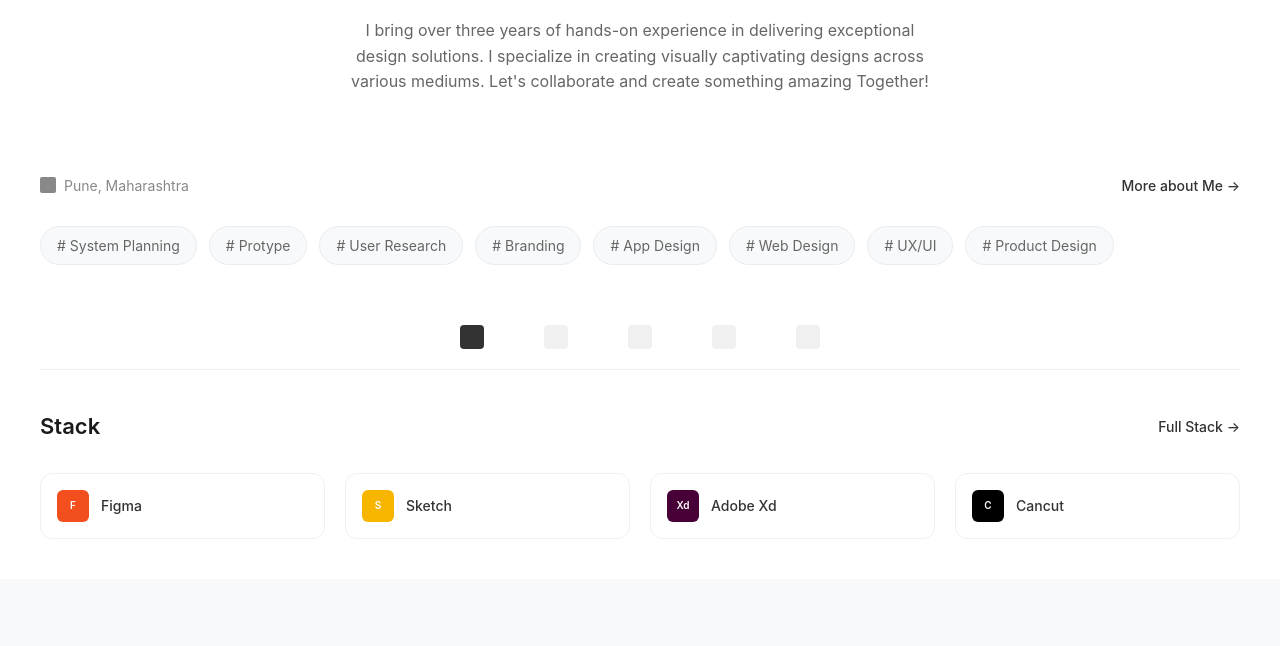
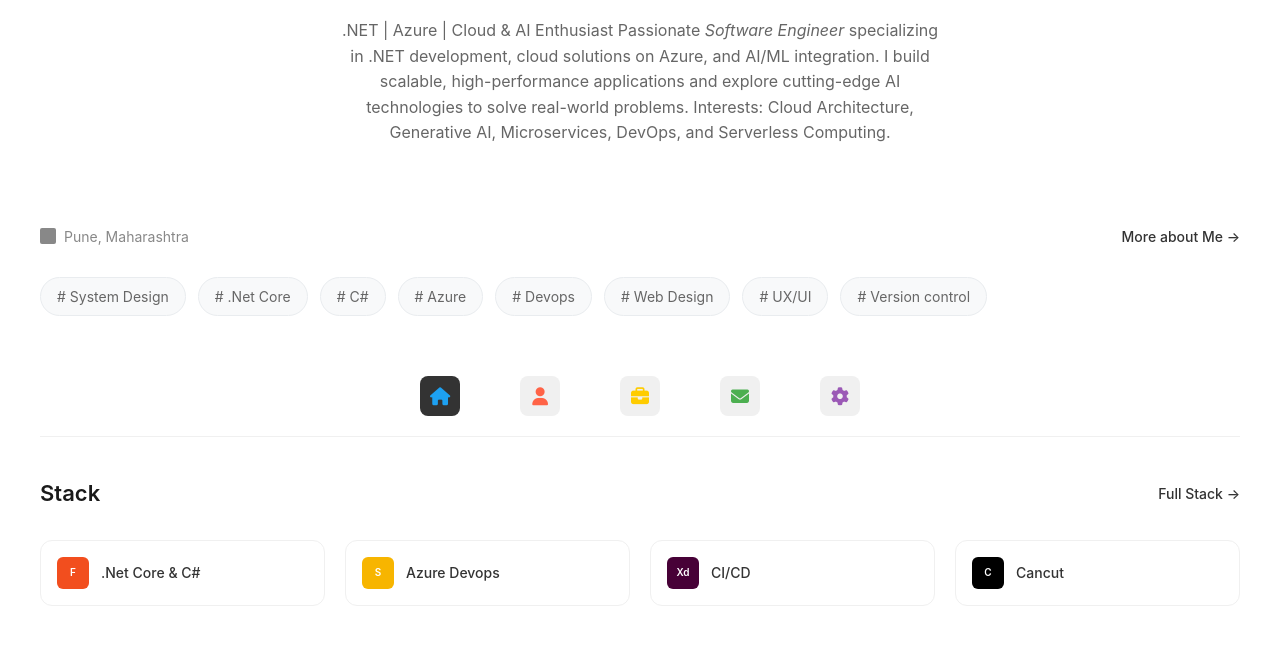
Before and after one commit to apoorvbelsare/portfolio, a plain HTML site: page index.html in a window 1280 px wide. Shown: the part 466-1112 px from the top of the page. Before the commit the page ends 1045 px from the top, so only its background shows below. Drawn offline with Linux system fonts and the light colour scheme.

Commit message:
initial commit

```diff
--- a/index.html
+++ b/index.html
@@ -4,6 +4,16 @@
     <meta charset="UTF-8" />
     <meta name="viewport" content="width=device-width, initial-scale=1.0" />
     <title>Apoorv Belsare</title>
+    <link
+      rel="shortcut icon"
+      href="./ChatGPT Image Sep 22, 2025, 10_10_08 PM.png"
+      type="image/x-icon"
+    />
+    <link
+      rel="stylesheet"
+      href="https://cdnjs.cloudflare.com/ajax/libs/font-awesome/6.4.0/css/all.min.css"
+    />
+
     <style>
       * {
         margin: 0;
@@ -20,6 +30,7 @@
       }
 
       .container {
+        max-width: 100%;
         margin: 0 auto;
         background: white;
         min-height: 100vh;
@@ -293,6 +304,37 @@
           font-size: 24px;
         }
       }
+
+      .nav-item {
+        width: 40px;
+        height: 40px;
+        background: #f0f0f0;
+        border-radius: 8px;
+        display: flex;
+        align-items: center;
+        justify-content: center;
+        cursor: pointer;
+        transition: all 0.2s ease;
+        font-size: 18px; /* icon size */
+      }
+
+      .nav-item:hover {
+        transform: scale(1.1);
+      }
+      .nav-icon {
+        width: 36px;
+        height: 36px;
+        display: flex;
+        align-items: center;
+        justify-content: center;
+        cursor: pointer;
+        font-size: 18px;
+        transition: transform 0.2s ease;
+      }
+
+      .nav-icon:hover {
+        transform: scale(1.2);
+      }
     </style>
   </head>
   <body>
@@ -303,11 +345,19 @@
           <div class="status-dot"></div>
           Available for work
         </div>
-
         <div class="top-nav">
-          <div class="nav-icon"></div>
-          <div class="nav-icon"></div>
-          <div class="nav-icon"></div>
+          <div class="nav-icon" style="color: #0077b5">
+            <!-- LinkedIn Blue -->
+            <i class="fab fa-linkedin"></i>
+          </div>
+          <div class="nav-icon" style="color: #333">
+            <!-- GitHub Black -->
+            <i class="fab fa-github"></i>
+          </div>
+          <div class="nav-icon" style="color: #1da1f2">
+            <!-- Twitter Blue -->
+            <i class="fab fa-twitter"></i>
+          </div>
         </div>
 
         <!-- Profile Section -->
@@ -316,10 +366,13 @@
           <h1 class="main-title">Hey! I'm Apoorv Belsare.</h1>
           <h2 class="subtitle">Full Stack Cloud Developer</h2>
           <p class="description">
-            I bring over three years of hands-on experience in delivering
-            exceptional design solutions. I specialize in creating visually
-            captivating designs across various mediums. Let's collaborate and
-            create something amazing Together!
+            .NET | Azure | Cloud & AI Enthusiast Passionate
+            <i>Software Engineer</i>
+            specializing in .NET development, cloud solutions on Azure, and
+            AI/ML integration. I build scalable, high-performance applications
+            and explore cutting-edge AI technologies to solve real-world
+            problems. Interests: Cloud Architecture, Generative AI,
+            Microservices, DevOps, and Serverless Computing.
           </p>
         </div>
       </div>
@@ -334,26 +387,36 @@
       </div>
 
       <!-- Skills Section -->
-      <div class="skills-section">
-        <div class="skills-grid">
-          <span class="skill-tag"># System Planning</span>
-          <span class="skill-tag"># Protype</span>
-          <span class="skill-tag"># User Research</span>
-          <span class="skill-tag"># Branding</span>
-          <span class="skill-tag"># App Design</span>
+      <div class="skills-section d-flex">
+        <div class="skills-grid align-items-center">
+          <span class="skill-tag"># System Design</span>
+          <span class="skill-tag"># .Net Core</span>
+          <span class="skill-tag"># C#</span>
+          <span class="skill-tag"># Azure</span>
+          <span class="skill-tag"># Devops</span>
           <span class="skill-tag"># Web Design</span>
           <span class="skill-tag"># UX/UI</span>
-          <span class="skill-tag"># Product Design</span>
+          <span class="skill-tag"># Version control</span>
         </div>
       </div>
 
       <!-- Navigation Bar -->
       <div class="nav-bar">
-        <div class="nav-item active"></div>
-        <div class="nav-item"></div>
-        <div class="nav-item"></div>
-        <div class="nav-item"></div>
-        <div class="nav-item"></div>
+        <div class="nav-item active" style="color: #1da1f2">
+          <i class="fas fa-home" aria-hidden="true"></i>
+        </div>
+        <div class="nav-item" style="color: #ff6347">
+          <i class="fas fa-user" aria-hidden="true"></i>
+        </div>
+        <div class="nav-item" style="color: #ffcc00">
+          <i class="fas fa-briefcase" aria-hidden="true"></i>
+        </div>
+        <div class="nav-item" style="color: #4caf50">
+          <i class="fas fa-envelope" aria-hidden="true"></i>
+        </div>
+        <div class="nav-item" style="color: #9b59b6">
+          <i class="fas fa-cog" aria-hidden="true"></i>
+        </div>
       </div>
 
       <!-- Stack Section -->
@@ -366,15 +429,15 @@
       <div class="tools-grid">
         <div class="tool-card">
           <div class="tool-icon figma-icon">F</div>
-          <span class="tool-name">Figma</span>
+          <span class="tool-name">.Net Core & C#</span>
         </div>
         <div class="tool-card">
           <div class="tool-icon sketch-icon">S</div>
-          <span class="tool-name">Sketch</span>
+          <span class="tool-name">Azure Devops</span>
         </div>
         <div class="tool-card">
           <div class="tool-icon xd-icon">Xd</div>
-          <span class="tool-name">Adobe Xd</span>
+          <span class="tool-name">CI/CD</span>
         </div>
         <div class="tool-card">
           <div class="tool-icon cancut-icon">C</div>
```
